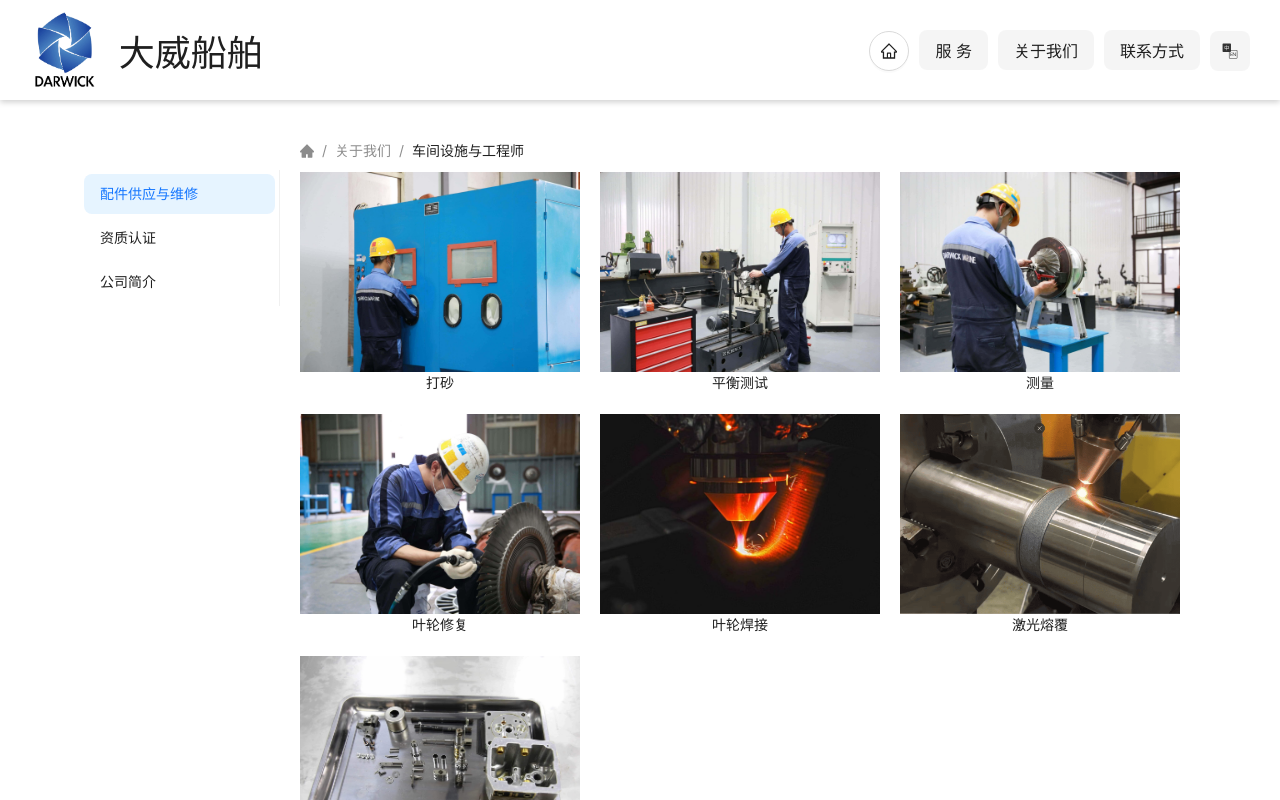
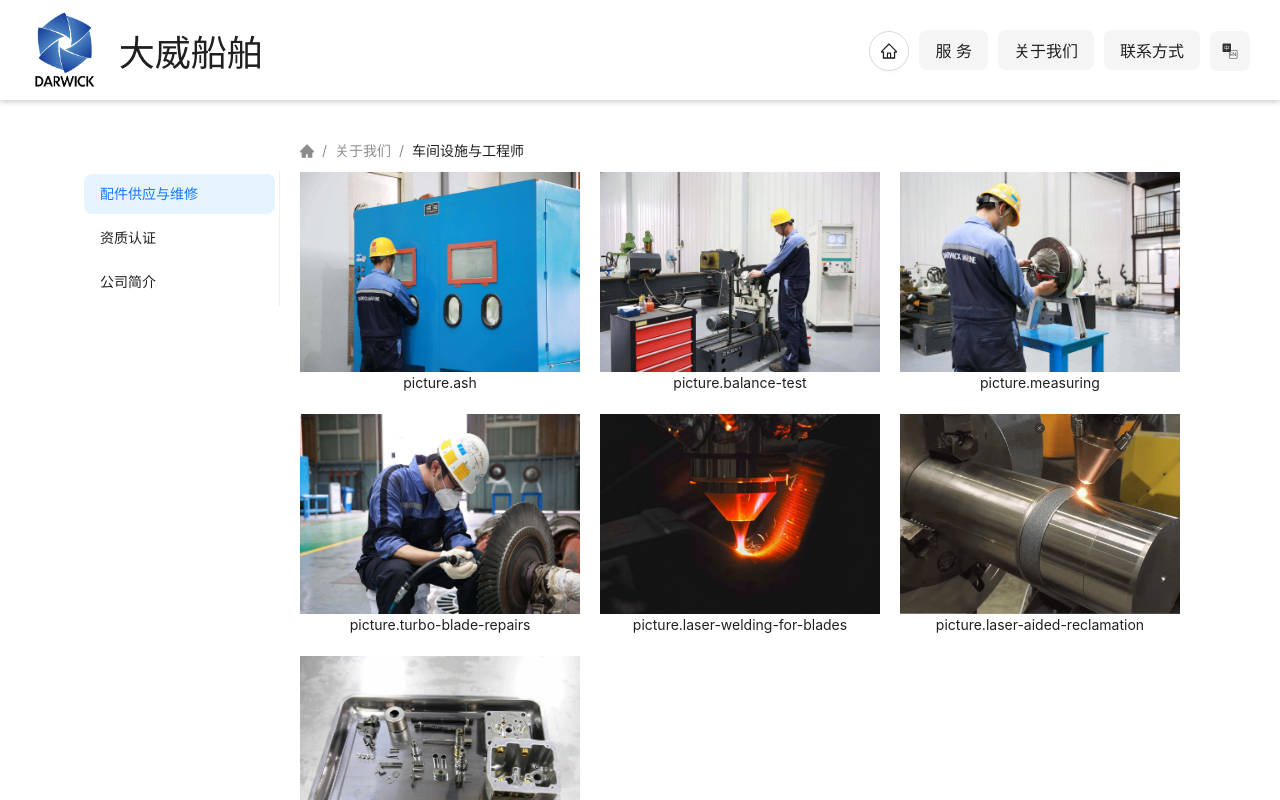
Before and after one commit to WakerCN/darwick-website, a React (Vite) app: page /about/workshop in a window 1280 px wide. Built offline with nearby package versions, Linux system fonts and the light colour scheme.

Commit message:
✨ feat <common> add DWPicturegGroup comp

```diff
--- /dev/null
+++ b/src/components/DWPictureGroup/index.scss
@@ -0,0 +1,5 @@
+.pic-wrap {
+  .desc {
+    text-align: center;
+  }
+}
--- /dev/null
+++ b/src/components/DWPictureGroup/index.tsx
@@ -0,0 +1,44 @@
+/*
+ * @Author       : 魏威
+ * @Date         : 2025-06-05 14:53
+ * @LastEditTime : 2025-06-05 20:02
+ * @LastEditors  : StarOne
+ * @Description  : 图片渲染组件
+ */
+import type { Picture } from '@/constant/work';
+import { Col, Image, Row, Typography } from 'antd';
+import React from 'react';
+import { useTranslation } from 'react-i18next';
+import './index.scss';
+
+interface DWPicktureGroupProps {
+  items: Picture[];
+}
+
+export const DWPicktureGroup: React.FC<DWPicktureGroupProps> = (props) => {
+  const { items } = props;
+
+  const { t } = useTranslation();
+
+  return (
+    <Row className="pic-wrap" gutter={[20, 20]}>
+      <Image.PreviewGroup>
+        {items.map((item) => {
+          return (
+            <Col span={8} xs={24} sm={24} md={12} lg={12} xl={8} xxl={8}>
+              <Image
+                src={item.url}
+                width={'100%'}
+                height={200}
+                style={{ objectFit: 'cover' }}
+              />
+              <div className="desc">
+                <Typography.Text>{t(`picture.${item.key}`)}</Typography.Text>
+              </div>
+            </Col>
+          );
+        })}
+      </Image.PreviewGroup>
+    </Row>
+  );
+};
--- a/src/constant/work.ts
+++ b/src/constant/work.ts
@@ -1,7 +1,7 @@
 /*
  * @Author       : 魏威
  * @Date         : 2025-05-30 16:41
- * @LastEditTime : 2025-06-04 09:09
+ * @LastEditTime : 2025-06-05 14:56
  * @LastEditors  : StarOne
  * @Description  :
  */
@@ -13,39 +13,49 @@ import pic6 from '@/assets/work/06-LaserWeldingForBlades.jpg';
 import pic8 from '@/assets/work/08-LaserAidedReclamation.png';
 import pic9 from '@/assets/work/09-governor-overhaul.jpg';
 
-export interface WrokPicture {
-  /** 渲染文字 */
-  title: string;
-  /** 图片地址 */
+export interface Picture {
+  key: string;
   url: string;
 }
 
-export const workPictureList = [
+export interface WrokPicture extends Picture {
+  /** 渲染文字 */
+  title: string;
+}
+
+export const workPictureList: Array<WrokPicture> = [
   {
+    key: 'ash',
     title: '打砂',
     url: pic2
   },
   {
+    key: 'balance-test',
     title: '平衡测试',
     url: pic3
   },
   {
+    key: 'measuring',
     title: '测量',
     url: pic4
   },
   {
+    key: 'turbo-blade-repairs',
     title: '叶轮修复',
     url: pic5
   },
   {
+    key: 'laser-welding-for-blades',
     title: '叶轮焊接',
     url: pic6
   },
-    {
+  {
+    key: 'laser-aided-reclamation',
     title: '激光熔覆',
     url: pic8
   },
   {
+    key: 'governor-overhaul',
     title: '调速器检修',
     url: pic9
   }
--- a/src/views/About/WorkShop/index.scss
+++ /dev/null
@@ -1,12 +0,0 @@
-/*
- * @Author       : 魏威
- * @Date         : 2025-06-03 14:24
- * @LastEditTime : 2025-06-04 09:35
- * @LastEditors  : StarOne
- * @Description  :
- */
-.workshop {
-  .desc {
-    text-align: center;
-  }
-}
--- a/src/views/About/WorkShop/index.tsx
+++ b/src/views/About/WorkShop/index.tsx
@@ -1,29 +1,15 @@
+/*
+ * @Author       : 魏威
+ * @Date         : 2025-06-03 14:08
+ * @LastEditTime : 2025-06-05 19:57
+ * @LastEditors  : StarOne
+ * @Description  :
+ */
 import { workPictureList } from '@/constant/work';
-import { Col, Row, Image, Typography } from 'antd';
-import './index.scss';
+import { DWPicktureGroup } from '@/components/DWPictureGroup';
 
 const WorkshopPage = () => {
-  return (
-    <Row className="workshop" gutter={[20, 20]}>
-      <Image.PreviewGroup>
-        {workPictureList.map((item) => {
-          return (
-            <Col span={8} xs={24} sm={24} md={12} lg={12} xl={8} xxl={8}>
-              <Image
-                src={item.url}
-                width={'100%'}
-                height={200}
-                style={{ objectFit: 'cover' }}
-              />
-              <div className="desc">
-                <Typography.Text>{item.title}</Typography.Text>
-              </div>
-            </Col>
-          );
-        })}
-      </Image.PreviewGroup>
-    </Row>
-  );
+  return <DWPicktureGroup items={workPictureList} />;
 };
 
 export default WorkshopPage;
```
